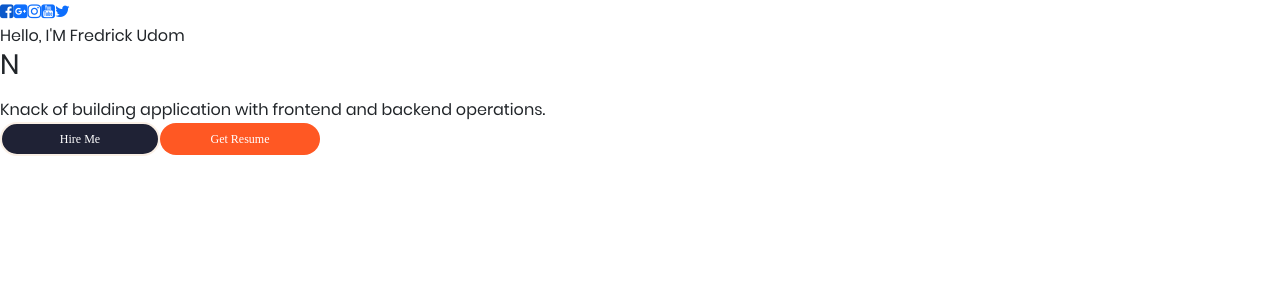
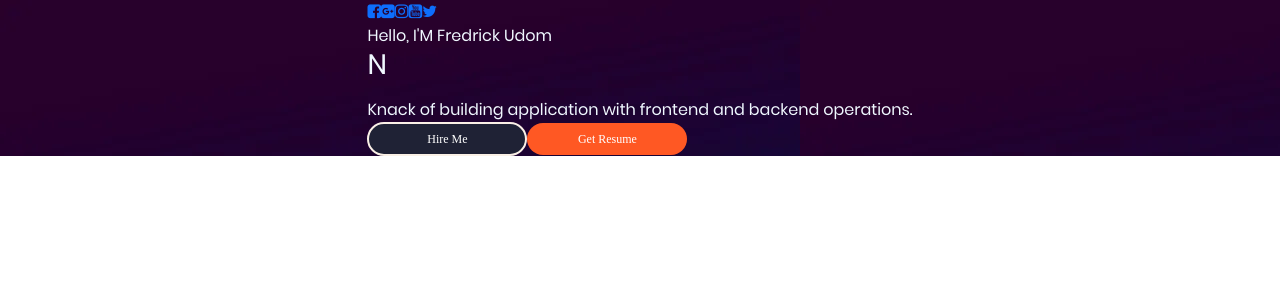
Before and after one commit to FredrickUdom/react-portfolio, a React (Vite) app: page / in a window 1280 px wide. Shown: the top 300 px of the page. Built offline with nearby package versions, Linux system fonts and the light colour scheme.

Commit message:
styling profile-parent

```diff
--- a/src/PortfolioContainer/Home/Profile.css
+++ b/src/PortfolioContainer/Home/Profile.css
@@ -3,4 +3,11 @@
     align-items: center;
     justify-content: center;
     height: 10%;
+    min-height: fit-content;
+    background: url('../../assets/Home/bg.webp');
 }
+.profile-parent{
+    display: flex;
+    align-items: center;
+    color: aliceblue;
+}
--- a/src/PortfolioContainer/Home/Profile.jsx
+++ b/src/PortfolioContainer/Home/Profile.jsx
@@ -1,4 +1,5 @@
 import Typical from "react-typical";
+import '../Home/Profile.css'
 
 function Profile() {
 
```
